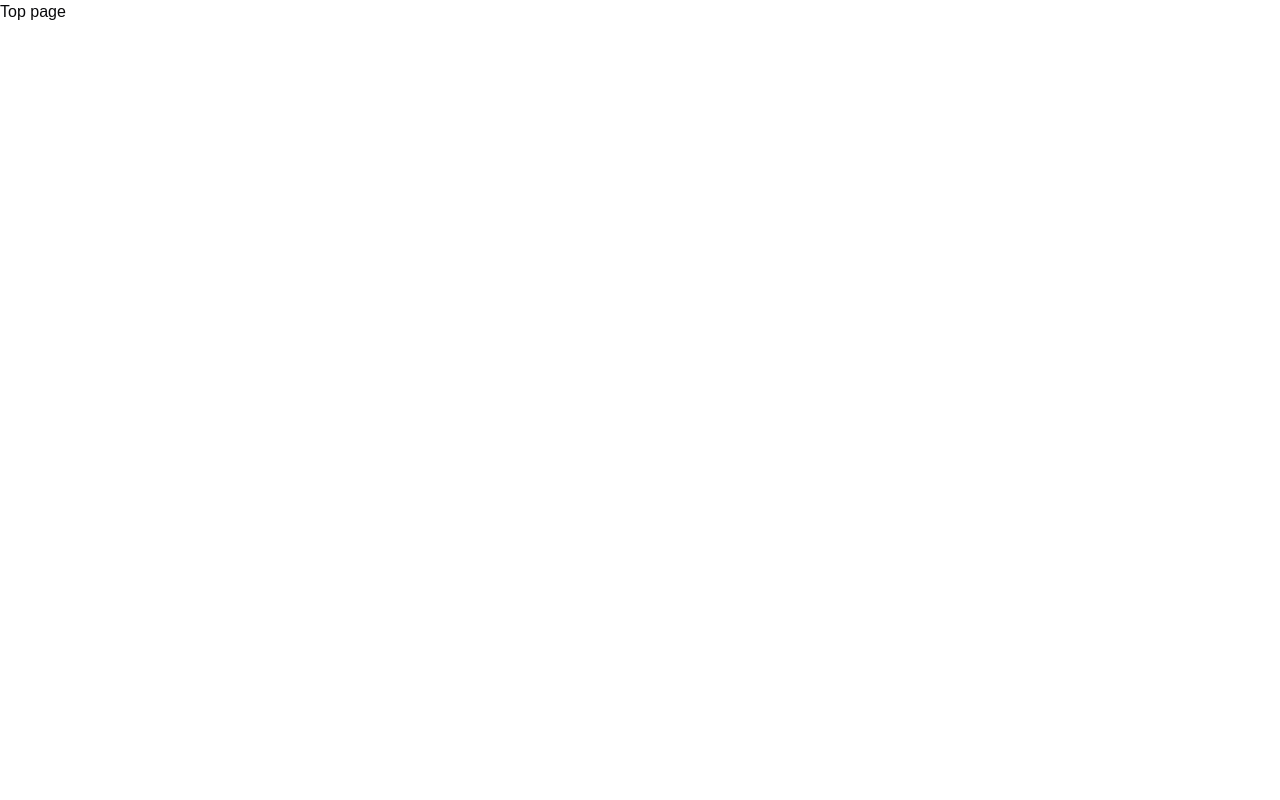
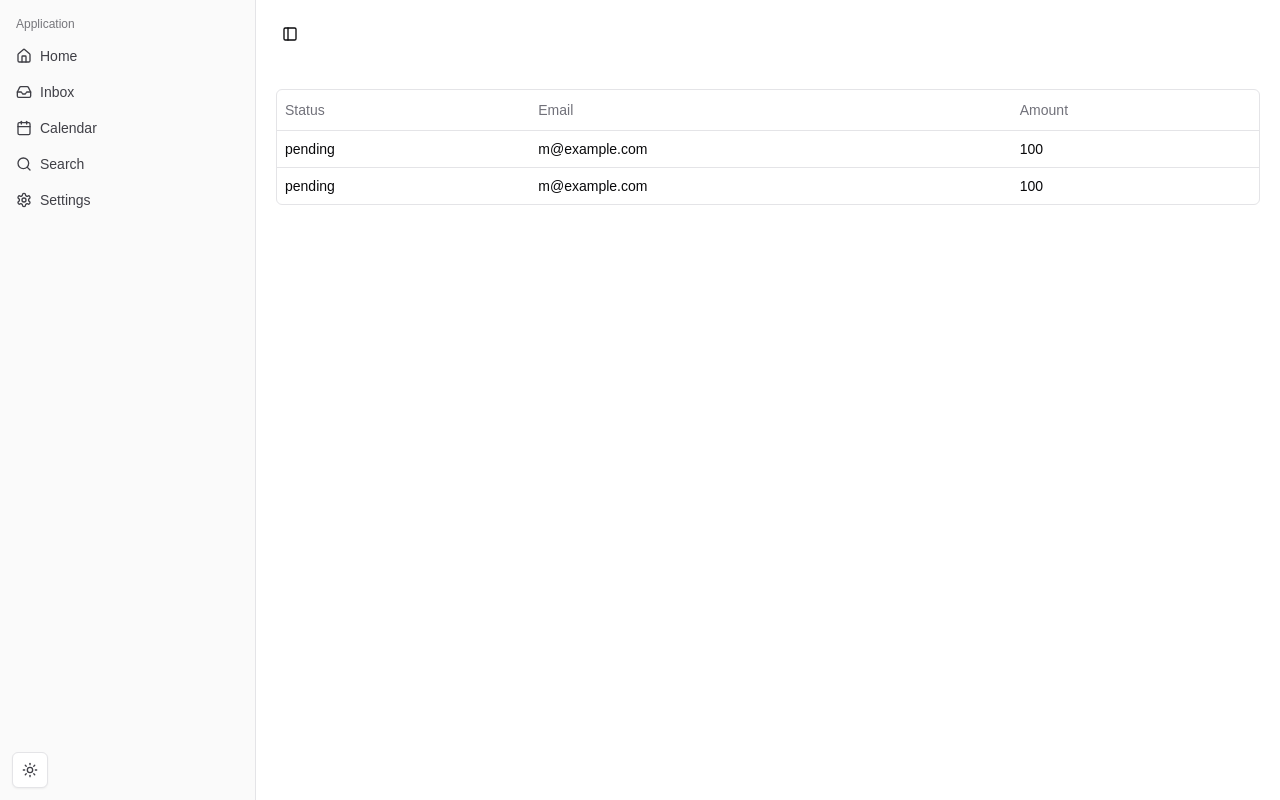
Before and after one commit to kaitok/shadcn-next-dashboard, a Next.js app: page / in a window 1280 px wide. Built offline with nearby package versions, Linux system fonts and the light colour scheme.

Commit message:
move to top

```diff
--- a/src/app/dashboard/layout.tsx
+++ /dev/null
@@ -1,33 +0,0 @@
-import type { Metadata } from "next"
-import { SidebarProvider, SidebarTrigger } from "@/components/ui/sidebar"
-import { AppSidebar } from "@/components/layout/AppSidebar"
-import { ThemeProvider } from "@/components/layout/ThemeProvider"
-
-export const metadata: Metadata = {
-	title: "shadcn-next-dashboard",
-	description: "Example of a Next.js dashboard with shadcn/ui",
-}
-
-export default function DashboardLayout({
-	children,
-}: Readonly<{
-	children: React.ReactNode
-}>) {
-	return (
-		<ThemeProvider
-			attribute="class"
-			defaultTheme="system"
-			enableSystem
-			disableTransitionOnChange
-		>
-			<SidebarProvider>
-				<AppSidebar />
-
-				<div className="w-full p-5">
-					<SidebarTrigger />
-					{children}
-				</div>
-			</SidebarProvider>
-		</ThemeProvider>
-	)
-}
--- a/src/app/dashboard/page.tsx
+++ /dev/null
@@ -1,31 +0,0 @@
-import { columns } from "./columns"
-import type { Payment } from "./columns"
-import { DataTable } from "./DataTable"
-
-async function getData(): Promise<Payment[]> {
-	// Fetch data from your API here.
-	return [
-		{
-			id: "728ed52f",
-			amount: 100,
-			status: "pending",
-			email: "m@example.com",
-		},
-		{
-			id: "728ed523",
-			amount: 100,
-			status: "pending",
-			email: "m@example.com",
-		},
-	]
-}
-
-export default async function Home() {
-	const data = await getData()
-
-	return (
-		<div className="container mx-auto py-10">
-			<DataTable columns={columns} data={data} />
-		</div>
-	)
-}
--- a/src/app/layout.tsx
+++ b/src/app/layout.tsx
@@ -1,5 +1,8 @@
 import type { Metadata } from "next"
 import "./globals.css"
+import { SidebarProvider, SidebarTrigger } from "@/components/ui/sidebar"
+import { AppSidebar } from "@/components/layout/AppSidebar"
+import { ThemeProvider } from "@/components/layout/ThemeProvider"
 
 export const metadata: Metadata = {
 	title: "shadcn-next-dashboard",
@@ -13,7 +16,22 @@ export default function RootLayout({
 }>) {
 	return (
 		<html lang="en">
-			<body>{children}</body>
+			<body>
+				<ThemeProvider
+					attribute="class"
+					defaultTheme="system"
+					enableSystem
+					disableTransitionOnChange
+				>
+					<SidebarProvider>
+						<AppSidebar />
+						<div className="w-full p-5">
+							<SidebarTrigger />
+							{children}
+						</div>
+					</SidebarProvider>
+				</ThemeProvider>
+			</body>
 		</html>
 	)
 }
--- a/src/app/page.tsx
+++ b/src/app/page.tsx
@@ -1,3 +1,31 @@
-export default function Top() {
-	return <div>Top page</div>
+import { columns } from "./columns"
+import type { Payment } from "./columns"
+import { DataTable } from "./DataTable"
+
+async function getData(): Promise<Payment[]> {
+	// Fetch data from your API here.
+	return [
+		{
+			id: "728ed52f",
+			amount: 100,
+			status: "pending",
+			email: "m@example.com",
+		},
+		{
+			id: "728ed523",
+			amount: 100,
+			status: "pending",
+			email: "m@example.com",
+		},
+	]
 }
+
+export default async function Home() {
+	const data = await getData()
+
+	return (
+		<div className="container mx-auto py-10">
+			<DataTable columns={columns} data={data} />
+		</div>
+	)
+}
```
Also changed, not shown: src/app/DataTable.tsx (renamed from src/app/dashboard/DataTable.tsx), src/app/columns.tsx (renamed from src/app/dashboard/columns.tsx).
